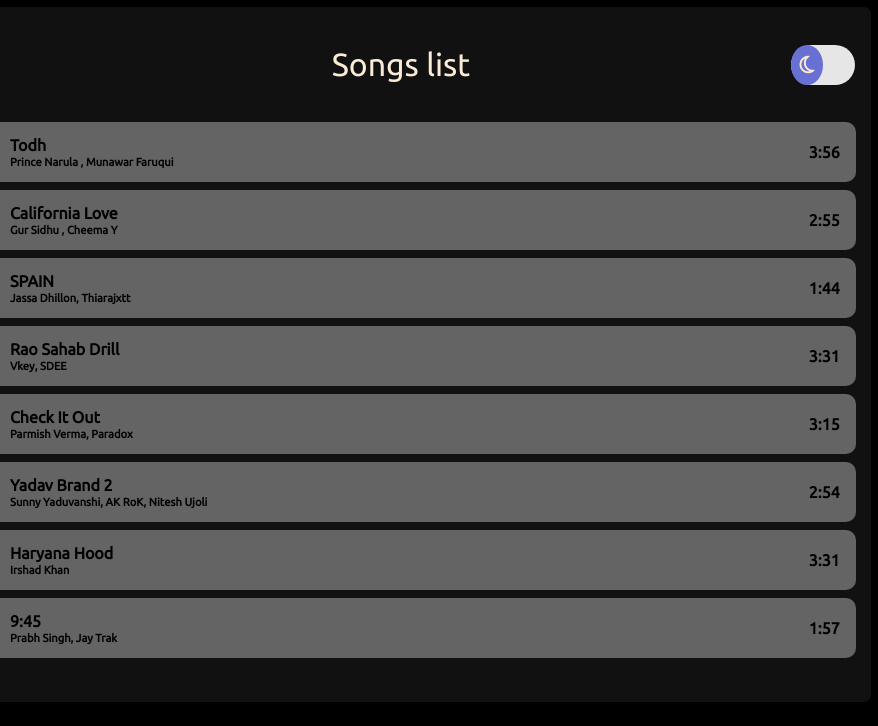
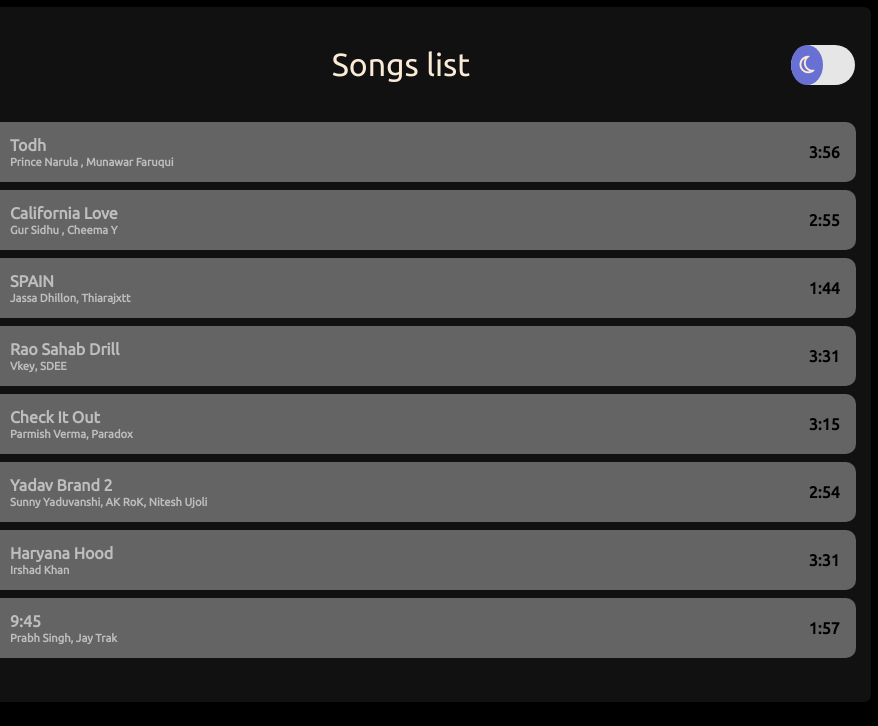
Before and after one commit to KRISHvaswani26/My_Soptify, a plain HTML site: page index.html in a window 1280 px wide. Shown: the top 726 px of the page, 402-1280 px from the left. Drawn offline with Linux system fonts and the light colour scheme.

Commit message:
Update style.css

```diff
--- a/style.css
+++ b/style.css
@@ -347,12 +347,10 @@ body
     /* background-color: #ff0000; */
     font-weight: bold;
     align-items: center;
+    cursor: pointer;
 }
 
-.names
-{
-    color: rgb(0, 0, 0);
-}
+
 .songname
 {
     font-size: 1rem;
```
